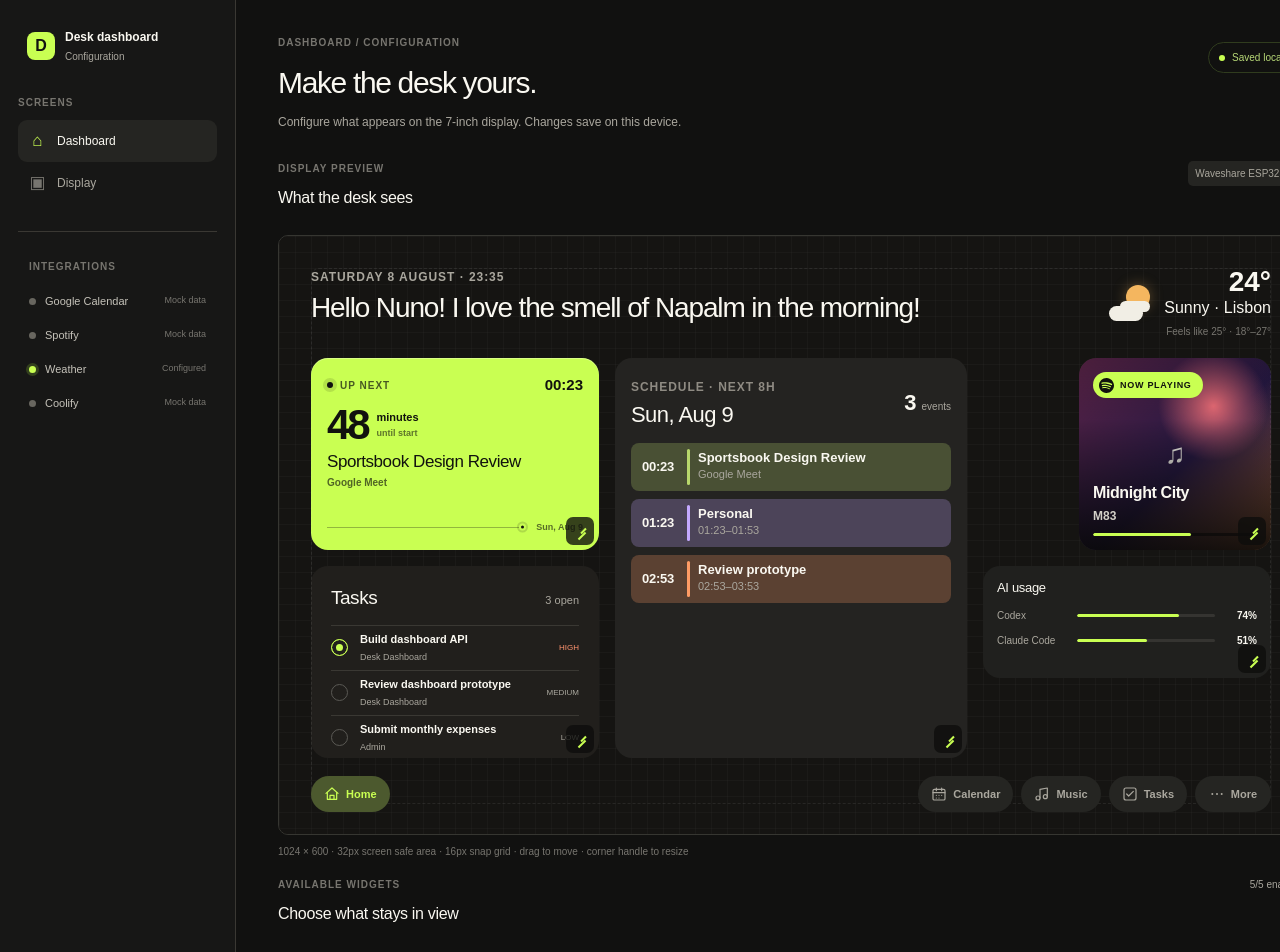
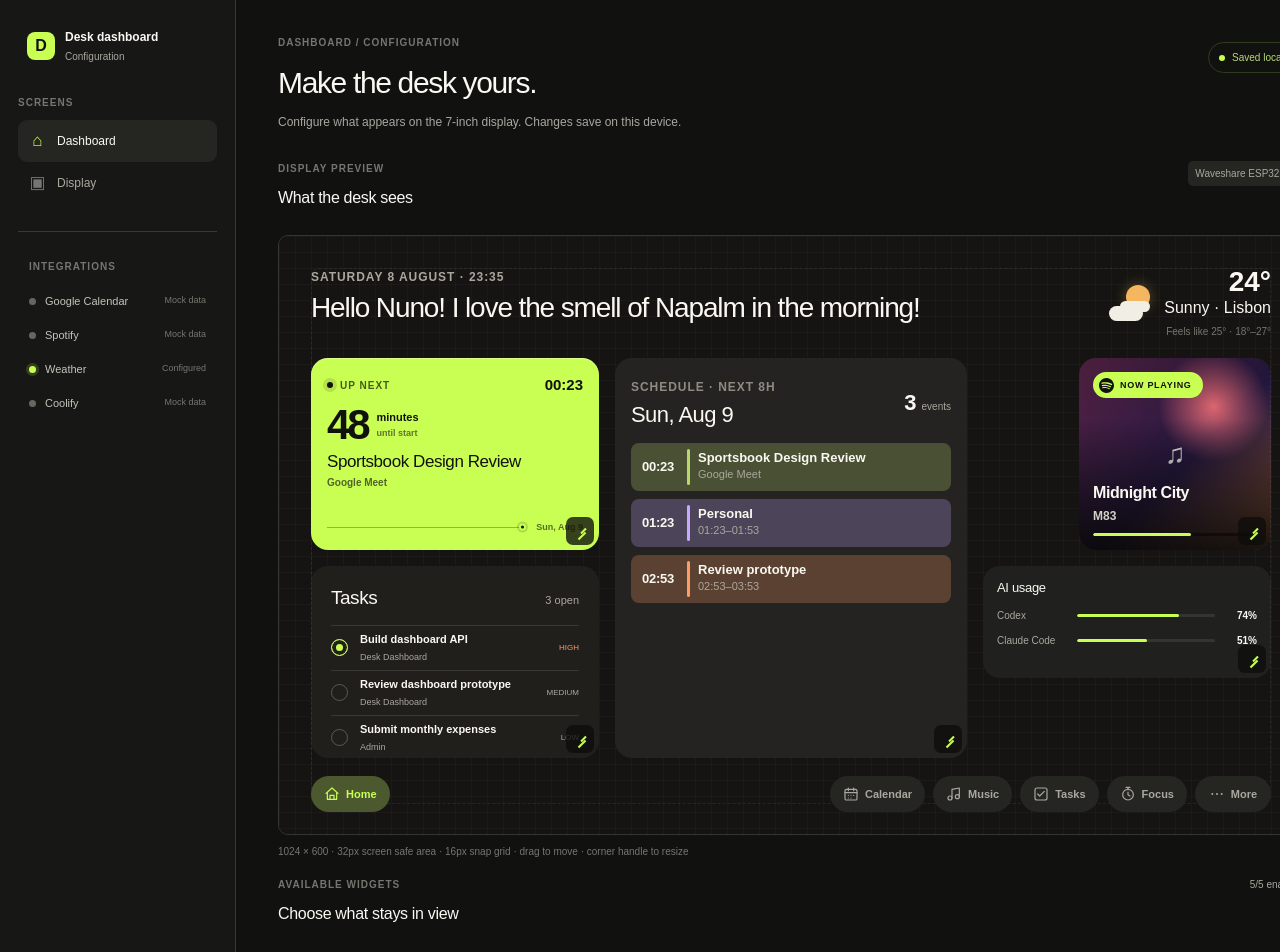
Before and after one commit to nunoscamorim/Desk, a Next.js app: page /admin in a window 1280 px wide. Shown: the top 952 px of the page. Built offline with nearby package versions, Linux system fonts and the light colour scheme; no server answers.

Commit message:
Add Pomodoro focus screen

```diff
--- a/app/components/dashboard/BottomNavigation.tsx
+++ b/app/components/dashboard/BottomNavigation.tsx
@@ -1,8 +1,8 @@
-export type DashboardScreen = "home" | "calendar" | "music" | "tasks" | "more";
-const items: Array<{ id: DashboardScreen; label: string }> = [{ id: "home", label: "Home" }, { id: "calendar", label: "Calendar" }, { id: "music", label: "Music" }, { id: "tasks", label: "Tasks" }, { id: "more", label: "More" }];
+export type DashboardScreen = "home" | "calendar" | "music" | "tasks" | "focus" | "more";
+const items: Array<{ id: DashboardScreen; label: string }> = [{ id: "home", label: "Home" }, { id: "calendar", label: "Calendar" }, { id: "music", label: "Music" }, { id: "tasks", label: "Tasks" }, { id: "focus", label: "Focus" }, { id: "more", label: "More" }];
 
 function NavIcon({ id }: { id: DashboardScreen }) {
-  return <svg viewBox="0 0 24 24" aria-hidden="true" fill="none" stroke="currentColor" strokeWidth="1.8" strokeLinecap="round" strokeLinejoin="round">{id === "home" ? <><path d="m3 11 9-8 9 8" /><path d="M5 10v10h14V10M9 20v-6h6v6" /></> : id === "calendar" ? <><rect x="3" y="5" width="18" height="16" rx="2" /><path d="M8 3v4M16 3v4M3 10h18" /><path d="M8 14h.01M12 14h.01M16 14h.01M8 18h.01M12 18h.01" /></> : id === "music" ? <><path d="M9 18V5l11-2v13" /><circle cx="6" cy="18" r="3" /><circle cx="17" cy="16" r="3" /></> : id === "tasks" ? <><rect x="3" y="3" width="18" height="18" rx="3" /><path d="m7 12 3 3 7-7" /></> : <><circle cx="5" cy="12" r="1.5" fill="currentColor" stroke="none" /><circle cx="12" cy="12" r="1.5" fill="currentColor" stroke="none" /><circle cx="19" cy="12" r="1.5" fill="currentColor" stroke="none" /></>}</svg>;
+  return <svg viewBox="0 0 24 24" aria-hidden="true" fill="none" stroke="currentColor" strokeWidth="1.8" strokeLinecap="round" strokeLinejoin="round">{id === "home" ? <><path d="m3 11 9-8 9 8" /><path d="M5 10v10h14V10M9 20v-6h6v6" /></> : id === "calendar" ? <><rect x="3" y="5" width="18" height="16" rx="2" /><path d="M8 3v4M16 3v4M3 10h18" /><path d="M8 14h.01M12 14h.01M16 14h.01M8 18h.01M12 18h.01" /></> : id === "music" ? <><path d="M9 18V5l11-2v13" /><circle cx="6" cy="18" r="3" /><circle cx="17" cy="16" r="3" /></> : id === "tasks" ? <><rect x="3" y="3" width="18" height="18" rx="3" /><path d="m7 12 3 3 7-7" /></> : id === "focus" ? <><circle cx="12" cy="13" r="8" /><path d="M12 9v4l3 2M9 2h6M12 2v3" /></> : <><circle cx="5" cy="12" r="1.5" fill="currentColor" stroke="none" /><circle cx="12" cy="12" r="1.5" fill="currentColor" stroke="none" /><circle cx="19" cy="12" r="1.5" fill="currentColor" stroke="none" /></>}</svg>;
 }
 
 export function BottomNavigation({ screen, onChange }: { screen: DashboardScreen; onChange: (screen: DashboardScreen) => void }) {
--- a/app/components/dashboard/DashboardShell.tsx
+++ b/app/components/dashboard/DashboardShell.tsx
@@ -8,6 +8,7 @@ import { CalendarWidget } from "./CalendarWidget";
 import { Header } from "./Header";
 import { SpotifyWidget } from "./SpotifyWidget";
 import { TasksWidget } from "./TasksWidget";
+import { PomodoroWidget } from "./PomodoroWidget";
 import { WidgetRenderer } from "./WidgetRenderer";
 import { defaultWidgetConfig, type WidgetConfig } from "@/lib/dashboard/config";
 import type { DashboardData } from "@/lib/dashboard/types";
@@ -20,6 +21,7 @@ export function DashboardShell({ data, widgets = defaultWidgetConfig, accentColo
     : screen === "calendar" ? <section className="calendar-days-screen">{calendarDays.map((day) => <CalendarWidget key={day.key} calendar={{ date: day.key, events: day.events }} settings={{ strictDate: true, dateLabel: day.label }} />)}</section>
     : screen === "music" ? <section className="screen-grid single-screen"><SpotifyWidget nowPlaying={data.spotifyNowPlaying} expanded /></section>
     : screen === "tasks" ? <section className="screen-grid single-screen"><TasksWidget tasks={data.tasks} /></section>
+    : screen === "focus" ? <PomodoroWidget />
     : <section className="screen-grid"><AiUsageWidget codex={data.codexUsage} claudeCode={data.claudeCodeUsage} /><article className="card more-card"><span className="card-label">Desk status</span><h2>Everything is in sync.</h2><p>Last updated from your dashboard sources just now.</p></article></section>;
   return <main className="dashboard" aria-label="Desk dashboard" style={{ "--lime": accentColor, fontFamily } as CSSProperties}><Header data={data} />{content}<BottomNavigation screen={screen} onChange={setScreen} /></main>;
 }
--- /dev/null
+++ b/app/components/dashboard/PomodoroWidget.tsx
@@ -0,0 +1,33 @@
+"use client";
+
+import { useEffect, useState } from "react";
+
+const durations = { focus: 25 * 60, break: 5 * 60 } as const;
+
+export function PomodoroWidget() {
+  const [mode, setMode] = useState<keyof typeof durations>("focus");
+  const [remaining, setRemaining] = useState(durations.focus);
+  const [running, setRunning] = useState(false);
+
+  useEffect(() => {
+    if (!running) return;
+    const timer = window.setInterval(() => setRemaining((value) => Math.max(0, value - 1)), 1000);
+    return () => window.clearInterval(timer);
+  }, [running]);
+
+  useEffect(() => {
+    if (remaining !== 0) return;
+    const nextMode = mode === "focus" ? "break" : "focus";
+    setMode(nextMode);
+    setRemaining(durations[nextMode]);
+    setRunning(false);
+  }, [remaining, mode]);
+
+  const reset = () => { setRunning(false); setRemaining(durations[mode]); };
+  const switchMode = () => { const nextMode = mode === "focus" ? "break" : "focus"; setMode(nextMode); setRemaining(durations[nextMode]); setRunning(false); };
+  const minutes = Math.floor(remaining / 60);
+  const seconds = remaining % 60;
+  const progress = ((durations[mode] - remaining) / durations[mode]) * 100;
+
+  return <section className="pomodoro-screen" aria-label="Pomodoro timer"><div className="pomodoro-copy"><span className="pomodoro-mode"><i />{mode === "focus" ? "Focus session" : "Short break"}</span><h2>{mode === "focus" ? "Make this block count." : "Step away for a moment."}</h2><p>{mode === "focus" ? "One task. No context switching." : "Breathe, stretch, and reset."}</p></div><div className="pomodoro-clock"><div className="pomodoro-dial" style={{ "--timer-progress": `${progress}%` } as React.CSSProperties}><time dateTime={`PT${minutes}M${seconds}S`}>{String(minutes).padStart(2, "0")}<span>:</span>{String(seconds).padStart(2, "0")}</time><small>{running ? "Timer running" : "Ready"}</small></div><div className="pomodoro-actions"><button type="button" className="primary" onClick={() => setRunning((value) => !value)}>{running ? "Pause" : "Start"}</button><button type="button" onClick={reset}>Reset</button><button type="button" onClick={switchMode}>{mode === "focus" ? "Take a break" : "Start focus"}</button></div></div></section>;
+}
--- a/app/globals.css
+++ b/app/globals.css
@@ -32,6 +32,15 @@ button { font: inherit; }
 .screen-grid.single-screen .tasks-card { max-width: 560px; }
 .more-card h2 { margin-top: 22px; font-size: 28px; }
 .more-card p { max-width: 280px; margin-top: 12px; color: var(--muted); font-size: 13px; line-height: 1.5; }
+.pomodoro-screen { height: 400px; display: grid; grid-template-columns: minmax(0, .8fr) minmax(460px, 1.2fr); gap: 16px; }
+.pomodoro-copy, .pomodoro-clock { border-radius: 17px; background: #20201e; }
+.pomodoro-copy { display: flex; flex-direction: column; justify-content: center; padding: 34px; }
+.pomodoro-mode { display: inline-flex; align-items: center; gap: 8px; color: var(--lime); font-size: 10px; font-weight: 800; letter-spacing: .1em; text-transform: uppercase; }.pomodoro-mode i { width: 7px; height: 7px; border-radius: 50%; background: var(--lime); box-shadow: 0 0 0 4px color-mix(in srgb, var(--lime) 14%, transparent); }
+.pomodoro-copy h2 { max-width: 330px; margin: 24px 0 10px; font-size: 34px; line-height: 1; letter-spacing: -.05em; }.pomodoro-copy p { margin: 0; color: var(--muted); font-size: 13px; }
+.pomodoro-clock { display: flex; align-items: center; justify-content: space-between; gap: 28px; padding: 28px 34px; }
+.pomodoro-dial { width: 260px; height: 260px; flex: 0 0 auto; display: grid; place-content: center; border-radius: 50%; text-align: center; background: radial-gradient(circle at center, #20201e 63%, transparent 64%), conic-gradient(var(--lime) var(--timer-progress), #363633 0); }
+.pomodoro-dial time { color: var(--ink); font-size: 54px; font-weight: 750; line-height: 1; letter-spacing: -.07em; font-variant-numeric: tabular-nums; }.pomodoro-dial time span { color: var(--lime); }.pomodoro-dial small { margin-top: 10px; color: var(--muted); font-size: 10px; }
+.pomodoro-actions { width: 142px; display: grid; gap: 9px; }.pomodoro-actions button { min-height: 44px; border: 1px solid #3b3b36; border-radius: 10px; background: transparent; color: var(--ink); font-size: 11px; font-weight: 700; cursor: pointer; touch-action: manipulation; }.pomodoro-actions button.primary { border-color: var(--lime); background: var(--lime); color: #11120e; }
 .card { position: relative; min-width: 0; min-height: 0; overflow: hidden; border: 0; border-radius: 17px; background: var(--panel); padding: 20px; }
 .card h2, .card strong, .card p, .card span { overflow-wrap: anywhere; }
 .card h2 { margin: 0; font-size: 17px; letter-spacing: -.025em; }
```
